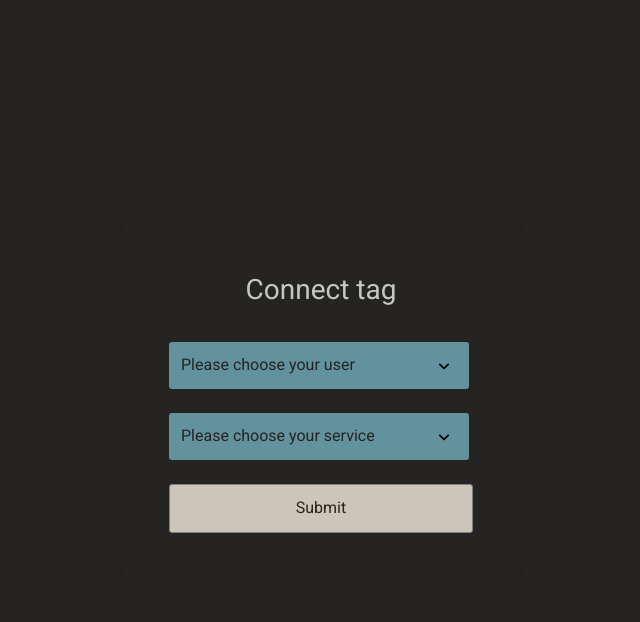
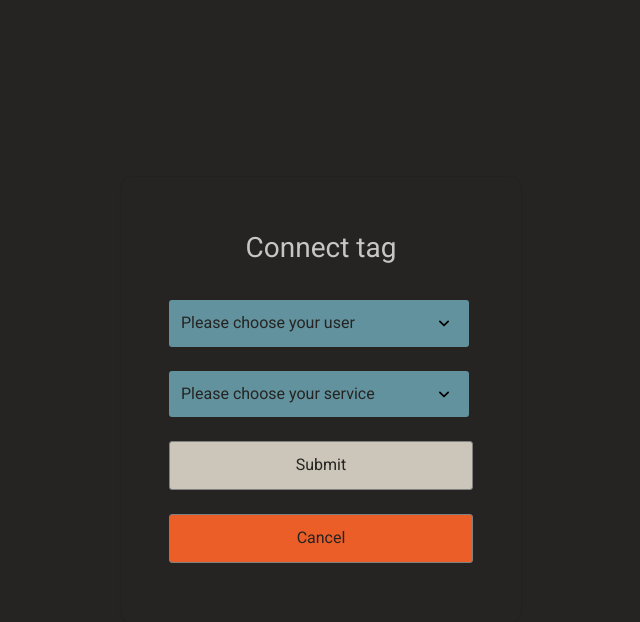
Before and after one commit to kimeriksson75/electron-scanner, a Node project: template src/views/connect-tag.ejs in a window 1280 px wide. Shown: the top 622 px of the page, without its empty margins (319-959 px from the left). Run offline with Node 20 templates, Linux system fonts and the light colour scheme; the template is opened without the code that fills it, so the values that code supplies are empty; some libraries are stand-ins or nearby versions.

Commit message:
cancel connect

```diff
--- a/src/scanner/connect.js
+++ b/src/scanner/connect.js
@@ -32,7 +32,10 @@ const connectScanner = async ({scanner, residences}, window) => {
                 event.sender.send('post-scanner-form-data-response', { error: "Scanner not found"});
             }
             resolve(result);
-
+        });
+        ipcMain.on('cancel-scanner-form', async (event) => {
+            // event.sender.send('cancel-tag-form-response', { message: "Tag form cancelled" });
+            reject({ message: "Tag form cancelled" });
         });
      });
 };
--- a/src/tag/connect.js
+++ b/src/tag/connect.js
@@ -38,6 +38,10 @@ const connectTag = async ({ tag, scannerId, users, services }, window) => {
             resolve(result);
 
         });
+        ipcMain.on('cancel-tag-form', async (event) => {
+            // event.sender.send('cancel-tag-form-response', { message: "Tag form cancelled" });
+            reject({ message: "Tag form cancelled" });
+        });
      });
 };
 
--- a/src/views/connect-tag.ejs
+++ b/src/views/connect-tag.ejs
@@ -26,6 +26,7 @@
         </select>
         <br>
         <input type="submit" name="submit" id="submit" value="Submit" />
+        <input type="button" name="cancel" id="cancel" value="Cancel" />
       </form>
           <% if (message) { %>
             <div id="success-msg" class="message">
@@ -63,6 +64,13 @@
             });
 
          });
+        document.querySelector('#cancel').addEventListener('click', function(event) {
+          console.log('cancel')
+
+          const { ipcRenderer } = require('electron');
+          ipcRenderer.send('cancel-tag-form', null);
+
+        });
      </script>
   </body>
 </html>
--- a/src/views/styles.css
+++ b/src/views/styles.css
@@ -52,9 +52,9 @@ body {
     color:#333;
 }
 
-.dialog form input:last-child {
+.dialog form input {
     display: block;
-    margin: 12px auto;
+    margin: 12px auto 24px;
     border: 1px solid gray;
     width: 100%;
     border-radius:3px;
@@ -64,6 +64,10 @@ body {
     color: #252422;
     font-size:16px;
 }
+.dialog form input:last-child {
+    background-color: #eb5e28;
+}
+
 .error,
 .message {
     padding: 0 8px;
```
Also changed, not shown: src/main.js (+16 -6 lines), src/views/connect-scanner.ejs (+5 -2 lines).
